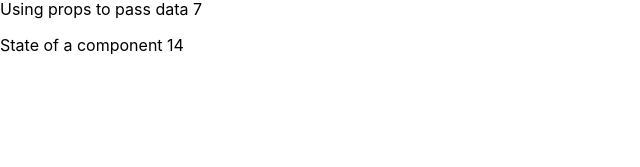
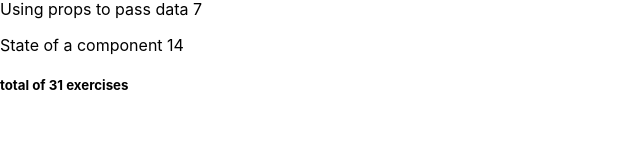
Before and after one commit to freestylsoccer/Full-Stack-Open-2022, a React (Create React App) app in the folder part2/: page / in a window 1280 px wide. Shown: the part 119-286 px from the top of the page, without its empty margins (0-640 px from the left). Built offline with nearby package versions, Linux system fonts and the light colour scheme.

Commit message:
2.2: Información del curso paso 7

```diff
--- a/part2/src/Components/Course.js
+++ b/part2/src/Components/Course.js
@@ -1,13 +1,17 @@
 import Header from "./Header"
 import Content from "./Content"
 
+const Total = ({ sum }) => <h5>total of {sum} exercises</h5>
+
 const Course = (props) => {
   const {name, parts} = props.course
+  const total = parts.reduce((p, c) => p + c.exercises, 0,)
 
   return (
     <>
       <Header text={name} />
       <Content parts={parts} />
+      <Total sum={total} />
     </>
   )
 }
```
